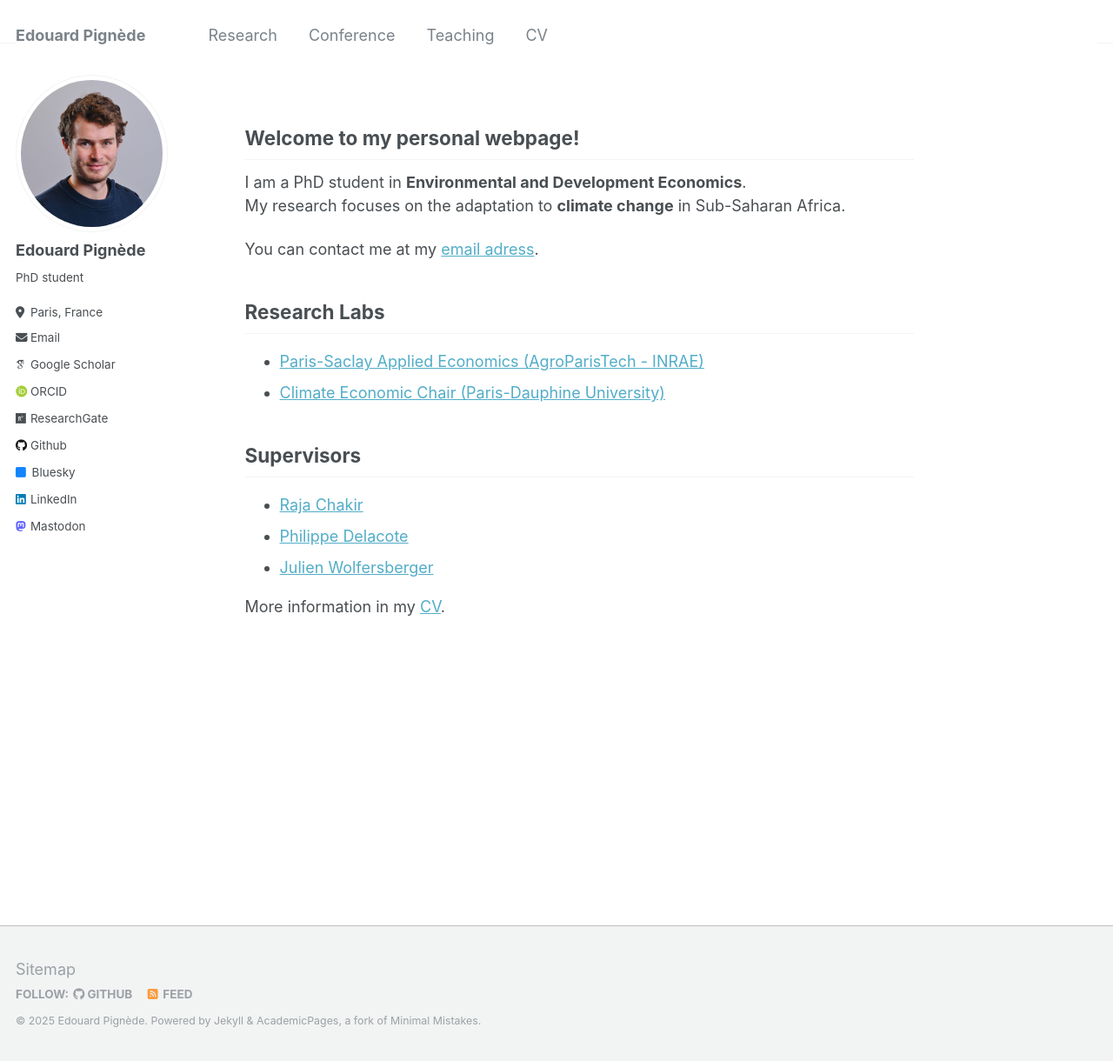
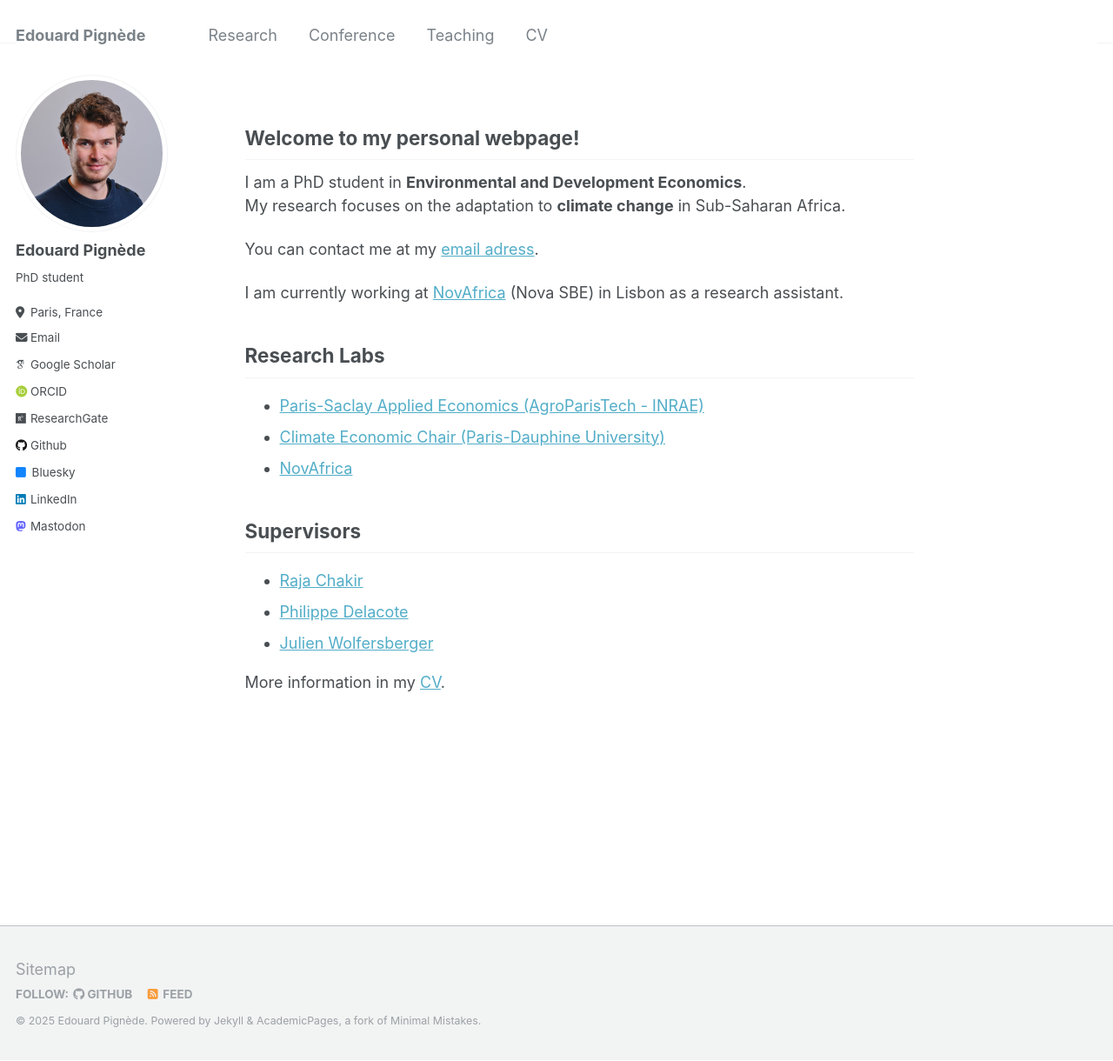
Before and after one commit to edouardpignede/edouardpignede.github.io, a Jekyll site: the page built from _pages/about.md, in a window 1280 px wide and 1220 px high. Shown: the whole window at 87% size. Built offline with Jekyll 4.4.1, drawn with Linux system fonts in a browser that asks for light colours; some web fonts are replaced.

Commit message:
Add Nova to my CV

```diff
--- a/_pages/about.md
+++ b/_pages/about.md
@@ -15,10 +15,13 @@ My research focuses on the adaptation to **climate change** in Sub-Saharan Afric
 
 You can contact me at my [email adress](mailto:{{ 'edouard.pignede@gmail.com' | encode_email }}).
 
+I am currently working at [NovAfrica](https://novafrica.org/) (Nova SBE) in Lisbon as a research assistant.
+
 Research Labs
 ------------
 - [Paris-Saclay Applied Economics (AgroParisTech - INRAE)](https://www6.versailles-grignon.inrae.fr/psae)
 - [Climate Economic Chair (Paris-Dauphine University)](https://www.chaireeconomieduclimat.org/en/)
+- [NovAfrica](https://novafrica.org/)
 
 Supervisors
 -----------
```
